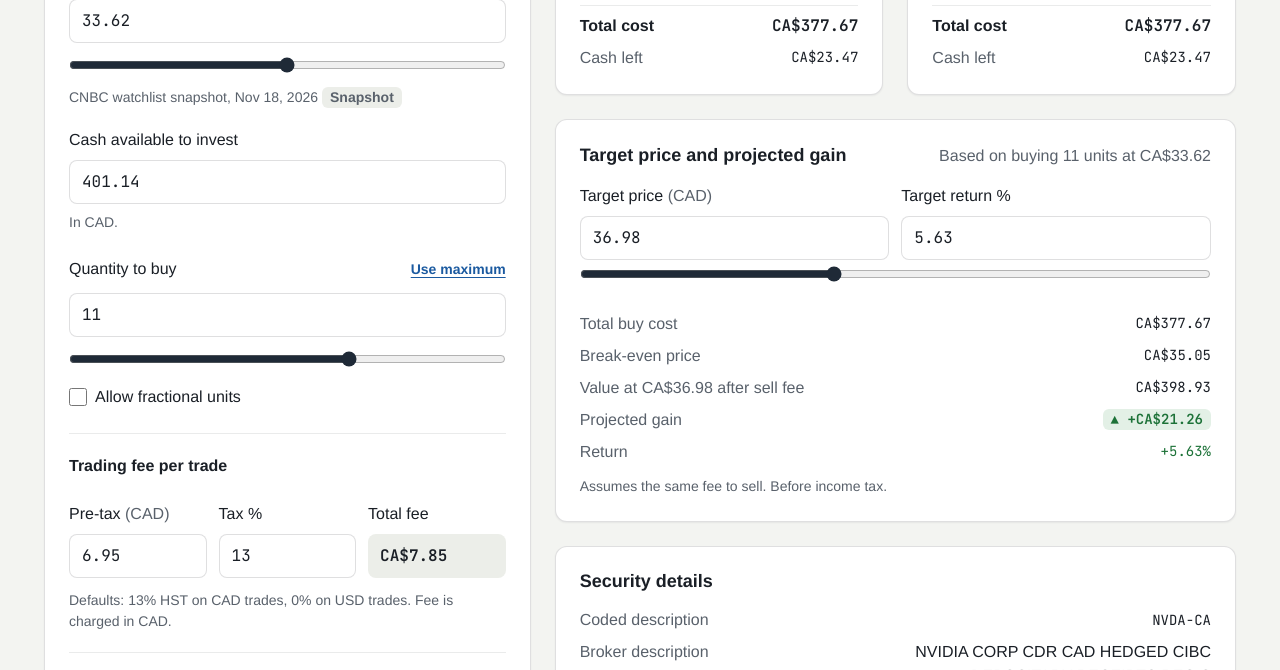
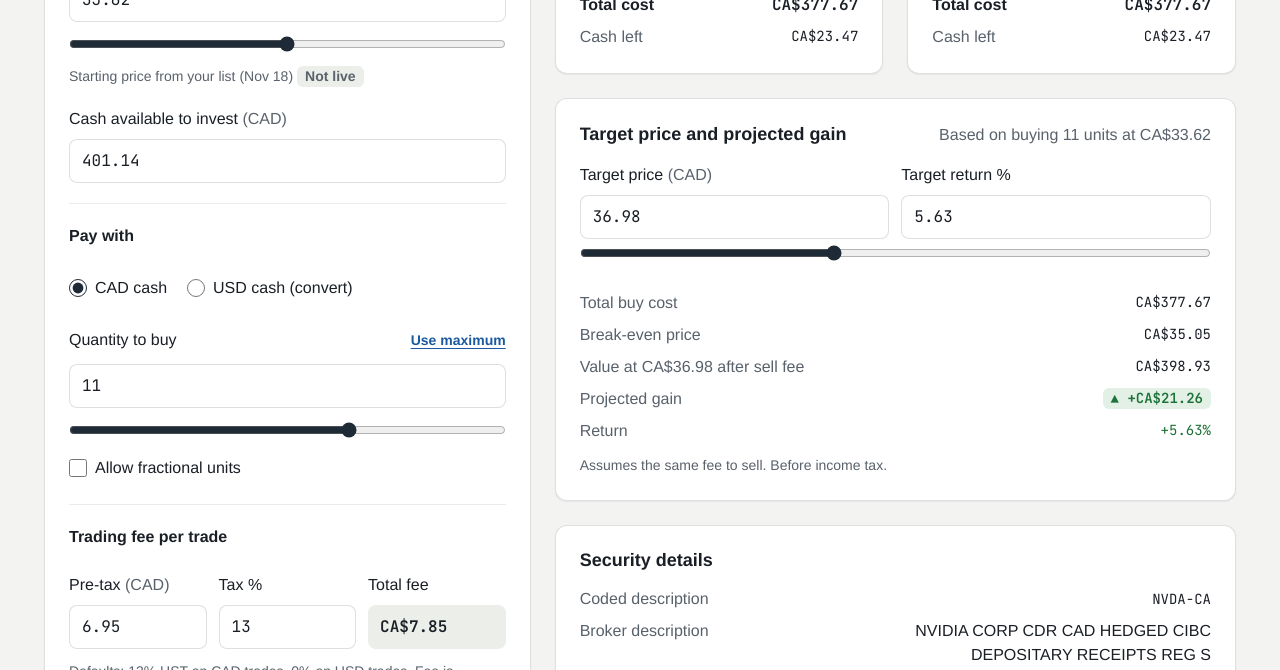
Before and after one commit to robcness/investment-calculator, a plain HTML site: page index.html in a window 1280 px wide. Shown: the part 438-1108 px from the top of the page. Drawn offline with Linux system fonts and the light colour scheme; a web font is replaced by a local one.

Commit message:
Two-way currency conversion, RRSP default, simpler price labels
Co-authored-by: Perplexity <noreply@perplexity.ai>

```diff
--- a/app.js
+++ b/app.js
@@ -9,7 +9,7 @@
     name: 'snapshot',
     getQuote(sec) {
       if (sec.last == null) return null;
-      return { price: sec.last, change: sec.change, changePct: sec.changePct, source: window.SNAPSHOT_LABEL, status: 'Snapshot' };
+      return { price: sec.last, change: sec.change, changePct: sec.changePct, source: window.SNAPSHOT_LABEL, status: 'Not live' };
     }
   };
 
@@ -92,7 +92,7 @@
     fractional: false,
     commission: DEFAULTS.commission,
     taxPct: 13,
-    payFrom: 'USD',
+    convert: false,
     fxMid: DEFAULTS.fxMid,
     spreadPct: DEFAULTS.spreadPct,
     avgCost: null,
@@ -111,7 +111,7 @@
     state.priceSource = q ? q.source : (sec.note || 'No price available');
     state.priceStatus = q ? q.status : '';
     state.taxPct = DEFAULTS.taxByCurrency[sec.currency];
-    state.payFrom = 'USD';
+    state.convert = false;
     state.avgCost = null;
     state.targetMode = 'price';
     state.targetPrice = state.price ? r2(state.price * 1.1) : null;
@@ -122,7 +122,7 @@
     setVal('avgcost', null);
     setVal('tprice', state.targetPrice);
     setVal('uprice', state.uprice);
-    document.querySelector('input[name="payfrom"][value="USD"]').checked = true;
+    document.querySelector('input[name="payfrom"][value="trade"]').checked = true;
     render();
   }
 
@@ -141,19 +141,25 @@
     const C = s.commission ?? 0;
     const tax = r2(C * (s.taxPct ?? 0) / 100);
     const fee = r2(C + tax);
-    const convert = ccy === 'USD' && s.payFrom === 'CAD';
-    const cashCcy = convert ? 'CAD' : ccy;
-    const buyRate = (s.fxMid || 0) * (1 + (s.spreadPct || 0) / 100);
-    const sellRate = (s.fxMid || 0) * (1 - (s.spreadPct || 0) / 100);
-    const out = { ccy, cashCcy, convert, tax, fee, buyRate, sellRate, valid: P > 0 };
+    const convert = !!s.convert;
+    const cashCcy = convert ? (ccy === 'USD' ? 'CAD' : 'USD') : ccy;
+    const mid = s.fxMid || 0;
+    const sp = (s.spreadPct || 0) / 100;
+    // Effective USD→CAD rate after the spread. Buying USD costs more CAD (mid × (1 + spread));
+    // selling USD returns less CAD (mid × (1 − spread)).
+    const sellingUsd = (s.side === 'buy' && ccy === 'CAD') || (s.side === 'sell' && ccy === 'USD');
+    const effRate = sellingUsd ? mid * (1 - sp) : mid * (1 + sp);
+    // f = units of cash currency per unit of trade currency
+    const f = !convert || effRate <= 0 ? 1 : (ccy === 'USD' ? effRate : 1 / effRate);
+    const out = { ccy, cashCcy, convert, tax, fee, effRate, sellingUsd, f, valid: P > 0 && (!convert || effRate > 0) };
     if (!out.valid) return out;
 
     const Q = s.qty ?? 0;
     const cash = s.cash ?? 0;
 
     if (s.side === 'buy') {
-      const toCash = (x) => (convert ? r2(x * buyRate) : x);
-      const cashTrade = convert ? (buyRate > 0 ? cash / buyRate : 0) : cash;
+      const toCash = (x) => (convert ? r2(x * f) : x);
+      const cashTrade = convert ? cash / f : cash;
       let maxU = floorUnits((cashTrade - fee) / P, s.fractional);
       const step = s.fractional ? 0.0001 : 1;
       while (maxU > 0 && toCash(r2(r2(maxU * P) + fee)) > cash) maxU = Math.max(0, r2(maxU - step) || 0);
@@ -183,8 +189,8 @@
         }
       }
     } else {
-      const toCash = (x) => (convert ? r2(x * sellRate) : x);
-      const needTrade = convert ? (sellRate > 0 ? cash / sellRate : 0) : cash;
+      const toCash = (x) => (convert ? r2(x * f) : x);
+      const needTrade = convert ? cash / f : cash;
       let u = cash > 0 ? ceilUnits((needTrade + fee) / P, s.fractional) : 0;
       const step = s.fractional ? 0.0001 : 1;
       let guard = 0;
@@ -222,7 +228,7 @@
     $('s-meta').textContent = `${sec.type} · ${sec.exchange} · ${ccy}`;
     $('s-last').textContent = sec.last != null ? price(sec.last, ccy) : '—';
     $('s-chg').innerHTML = sec.last != null ? changeHtml(sec) : '';
-    $('s-source').innerHTML = sec.last != null ? `${esc(window.SNAPSHOT_LABEL)}<span class="badge">Snapshot</span>` : esc(sec.note || '');
+    $('s-source').innerHTML = sec.last != null ? '<span class="badge">Not live</span>' : esc(sec.note || '');
 
     document.querySelectorAll('[data-ccy]').forEach((el) => { el.textContent = `(${ccy})`; });
 
@@ -263,21 +269,25 @@
     qr.value = String(s.qty || 0);
 
     // FX group
-    const usd = ccy === 'USD';
-    $('fx-group').hidden = !usd;
+    const other = ccy === 'USD' ? 'CAD' : 'USD';
     $('fx-legend').textContent = isBuy ? 'Pay with' : 'Receive proceeds as';
-    $('fx-usd-label').textContent = isBuy ? 'USD cash' : 'USD';
-    $('fx-cad-label').textContent = isBuy ? 'CAD cash (convert)' : 'CAD (convert)';
-    $('fx-inputs').hidden = !(usd && s.payFrom === 'CAD');
+    $('pay-same-label').textContent = isBuy ? `${ccy} cash` : ccy;
+    $('pay-convert-label').textContent = isBuy ? `${other} cash (convert)` : `${other} (convert)`;
+    $('fx-inputs').hidden = !s.convert;
+    $('cash-ccy').textContent = `(${r.cashCcy})`;
 
     // Cash hint
-    let ch = `In ${r.cashCcy}.`;
-    if (r.convert && r.buyRate > 0) {
+    let ch = '';
+    if (r.convert && r.effRate > 0) {
+      const rateTxt = `1 USD = ${group(r.effRate, 4, 4)} CAD (rate ${r.sellingUsd ? '−' : '+'} spread)`;
       ch = isBuy
-        ? `In CAD. Converted at ${group(r.buyRate, 4, 4)} (rate + spread): about ${money(r2((s.cash || 0) / r.buyRate), 'USD')} to spend.`
-        : `In CAD. Proceeds converted at ${group(r.sellRate, 4, 4)} (rate − spread).`;
+        ? `Converted at ${rateTxt}: about ${money(r2((s.cash || 0) / r.f), ccy)} to spend.`
+        : `Proceeds converted at ${rateTxt}.`;
+    } else if (r.convert) {
+      ch = 'Enter a conversion rate.';
     }
     $('cash-hint').textContent = ch;
+    $('cash-hint').hidden = !ch;
 
     // Fees
     $('fee-total').textContent = money(r.fee, ccy);
@@ -312,7 +322,7 @@
         ['Trading fee', money(r.fee, ccy)],
         ['Total cost', money(a.units > 0 ? a.total : 0, ccy), { total: true }]
       ];
-      if (r.convert) aRows.push(['Total in CAD', money(a.units > 0 ? a.totalCash : 0, 'CAD')]);
+      if (r.convert) aRows.push([`Total in ${cc}`, money(a.units > 0 ? a.totalCash : 0, cc)]);
       aRows.push(['Cash left', money(a.left, cc)]);
       if (!a.coversFee) aRows.push(['Note', '<span class="loss">Cash does not cover the fee</span>', { text: true }]);
       $('a-rows').innerHTML = rows(aRows);
@@ -325,7 +335,7 @@
         ['Trading fee', money(r.fee, ccy)],
         ['Total cost', money(b.total, ccy), { total: true }]
       ];
-      if (r.convert) bRows.push(['Total in CAD', money(b.totalCash, 'CAD')]);
+      if (r.convert) bRows.push([`Total in ${cc}`, money(b.totalCash, cc)]);
       bRows.push(b.diff >= 0
         ? ['Cash left', money(b.diff, cc)]
         : ['Short by', `<span class="loss">${money(-b.diff, cc)}</span>`]);
@@ -339,7 +349,7 @@
         ['Trading fee', `−${money(r.fee, ccy)}`],
         ['You receive', money(a.net, ccy), { total: true }]
       ];
-      if (r.convert) aRows.push(['You receive in CAD', money(a.netCash, 'CAD')]);
+      if (r.convert) aRows.push([`You receive in ${cc}`, money(a.netCash, cc)]);
       $('a-rows').innerHTML = a.units > 0 ? rows(aRows) : rows([['Status', 'Enter the cash you want to raise', { text: true }]]);
 
       const b = r.b;
@@ -350,7 +360,7 @@
         ['Trading fee', `−${money(r.fee, ccy)}`],
         ['You receive', money(b.net, ccy), { total: true }]
       ];
-      if (r.convert) bRows.push(['You receive in CAD', money(b.netCash, 'CAD')]);
+      if (r.convert) bRows.push([`You receive in ${cc}`, money(b.netCash, cc)]);
       if (b.gain != null) {
         bRows.push(['Your cost for these units', money(b.basis, ccy)]);
         bRows.push(['Gain or loss on sale', `${signedMoney(b.gain, ccy)}`]);
@@ -519,7 +529,7 @@
   bindNum('taxpct', 'taxPct');
   bindNum('fxmid', 'fxMid');
   bindNum('spread', 'spreadPct');
-  document.querySelectorAll('input[name="payfrom"]').forEach((el) => el.addEventListener('change', (e) => { state.payFrom = e.target.value; render(); }));
+  document.querySelectorAll('input[name="payfrom"]').forEach((el) => el.addEventListener('change', (e) => { state.convert = e.target.value === 'convert'; render(); }));
 
   $('tprice').addEventListener('input', (e) => { state.targetMode = 'price'; state.targetPrice = num(e.target.value); render(); });
   $('tpct').addEventListener('input', (e) => { state.targetMode = 'pct'; state.targetPct = num(e.target.value); render(); });
--- a/index.html
+++ b/index.html
@@ -72,10 +72,29 @@
         </div>
 
         <div class="field">
-          <label for="cash" id="cash-label">Cash available to invest</label>
+          <label for="cash"><span id="cash-label">Cash available to invest</span> <span class="ccy" id="cash-ccy"></span></label>
           <input id="cash" class="num" type="number" inputmode="decimal" min="0" step="0.01" data-testid="input-cash">
           <p class="hint" id="cash-hint"></p>
         </div>
+
+        <fieldset class="group" id="fx-group">
+          <legend id="fx-legend">Pay with</legend>
+          <div class="radio-row">
+            <label class="radio"><input type="radio" name="payfrom" value="trade" checked data-testid="radio-pay-same"> <span id="pay-same-label">CAD cash</span></label>
+            <label class="radio"><input type="radio" name="payfrom" value="convert" data-testid="radio-pay-convert"> <span id="pay-convert-label">USD cash (convert)</span></label>
+          </div>
+          <div class="two" id="fx-inputs" hidden>
+            <div class="field">
+              <label for="fxmid">USD→CAD rate</label>
+              <input id="fxmid" class="num" type="number" inputmode="decimal" min="0" step="0.0001" data-testid="input-fx-rate">
+            </div>
+            <div class="field">
+              <label for="spread">Conversion spread %</label>
+              <input id="spread" class="num" type="number" inputmode="decimal" min="0" step="0.01" data-testid="input-fx-spread">
+            </div>
+            <p class="hint span2">Rate entered manually. The 2.25% spread default comes from a third-party review of CIBC Investor's Edge; check it against your broker's pricing page.</p>
+          </div>
+        </fieldset>
 
         <div class="field">
           <div class="field-head">
@@ -92,24 +111,6 @@
           <input id="avgcost" class="num" type="number" inputmode="decimal" min="0" step="0.01" data-testid="input-avg-cost">
         </div>
 
-        <fieldset class="group" id="fx-group" hidden>
-          <legend id="fx-legend">Pay with</legend>
-          <div class="radio-row">
-            <label class="radio"><input type="radio" name="payfrom" value="USD" checked data-testid="radio-pay-usd"> <span id="fx-usd-label">USD cash</span></label>
-            <label class="radio"><input type="radio" name="payfrom" value="CAD" data-testid="radio-pay-cad"> <span id="fx-cad-label">CAD cash (convert)</span></label>
-          </div>
-          <div class="two" id="fx-inputs" hidden>
-            <div class="field">
-              <label for="fxmid">USD→CAD rate</label>
-              <input id="fxmid" class="num" type="number" inputmode="decimal" min="0" step="0.0001" data-testid="input-fx-rate">
-            </div>
-            <div class="field">
-              <label for="spread">Conversion spread %</label>
-              <input id="spread" class="num" type="number" inputmode="decimal" min="0" step="0.01" data-testid="input-fx-spread">
-            </div>
-            <p class="hint span2">Rate entered manually. The spread default (2.25%) is from a third-party review of CIBC Investor's Edge; check it against your broker's pricing page.</p>
-          </div>
-        </fieldset>
 
         <fieldset class="group">
           <legend>Trading fee per trade</legend>
@@ -136,7 +137,7 @@
             <div class="field">
               <label for="account">Account</label>
               <select id="account" data-testid="select-account">
-                <option>TFSA</option><option>RRSP</option><option>Non-registered</option>
+                <option selected>RRSP</option><option>TFSA</option><option>Non-registered</option>
               </select>
             </div>
             <div class="field">
--- a/securities.js
+++ b/securities.js
@@ -1,9 +1,9 @@
 // Security list and reference data.
-// Prices are a snapshot from the user's CNBC watchlist on 2026-11-18 (time not recorded).
+// Starting prices are placeholders copied from the user's own list on 2026-11-18. Not live.
 // In phase 2 this list moves to a Supabase table and prices come from a quote provider
 // (see PriceProvider in app.js). Keep field names stable so the swap is a drop-in change.
 
-window.SNAPSHOT_LABEL = 'CNBC watchlist snapshot, Nov 18, 2026';
+window.SNAPSHOT_LABEL = 'Starting price from your list (Nov 18)';
 
 window.SECURITIES = [
   {
```
